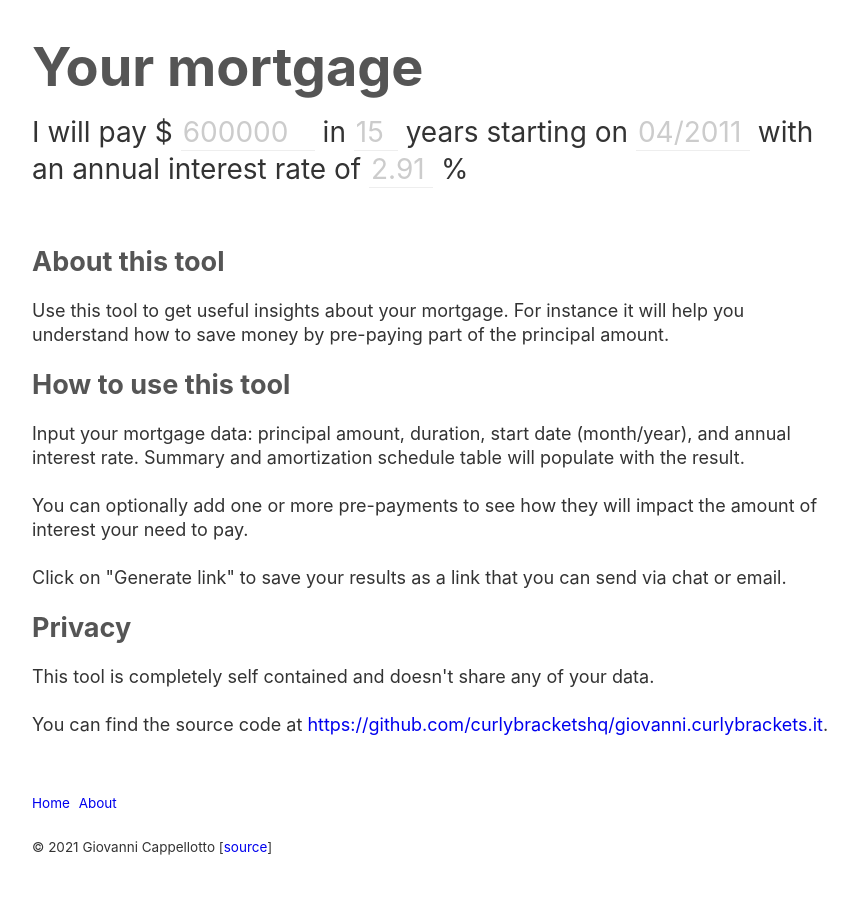
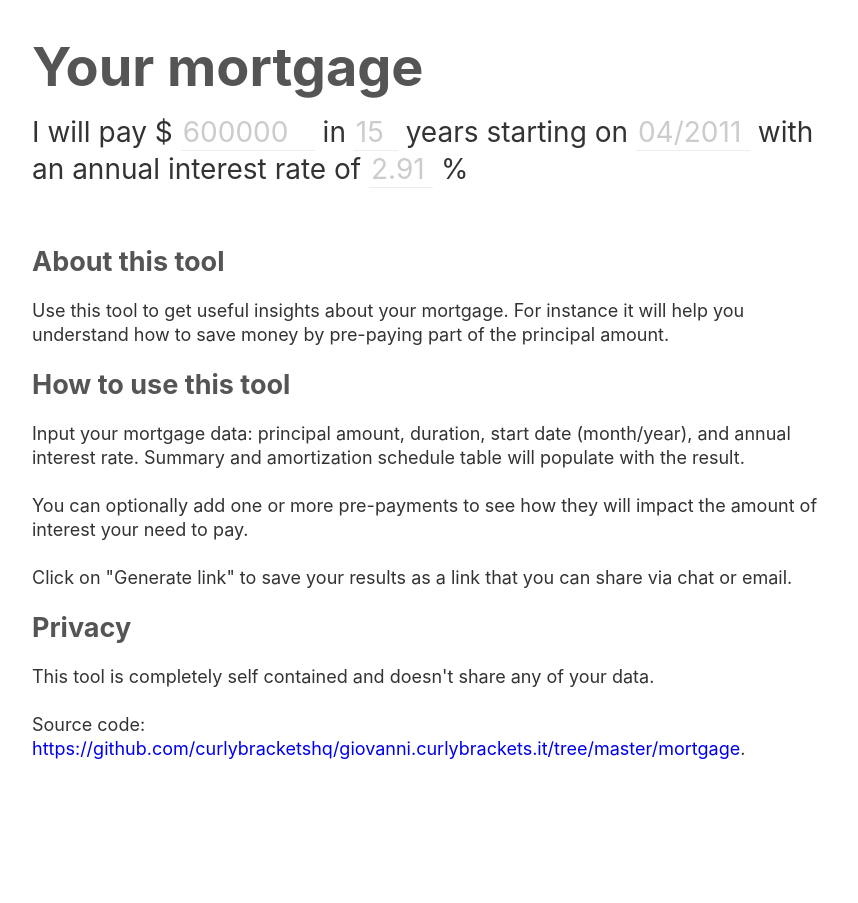
Before and after one commit to curlybracketshq/giovanni.curlybrackets.it, a Jekyll site: the page built from mortgage/index.html, in a window 1280 px wide. Shown: the whole page, without its empty margins (208-1066 px from the left). Built offline with Jekyll 4.4.1, drawn with Linux system fonts in a browser that asks for light colours.

```diff
--- /dev/null
+++ b/_layouts/basic.html
@@ -0,0 +1,18 @@
+<!DOCTYPE html>
+<html lang="en">
+<head>
+  <meta name="viewport" content="width=device-width, initial-scale=1.0">
+  <meta charset="utf-8" />
+  <title>{{ page.title }}</title>
+  <meta name="description" content="{{ page.description }}">
+  <link rel="stylesheet" type="text/css" href="{{ '/stylesheets/reset.css' | relative_url }}" />
+  <link rel="stylesheet" type="text/css" href="{{ '/stylesheets/highlight.css' | relative_url }}" />
+  <link rel="stylesheet" type="text/css" href="{{ '/stylesheets/style.css' | relative_url }}" />
+</head>
+
+<body>
+  <div id="container">
+    {{ content }}
+  </div>
+</body>
+</html>
--- a/mortgage/index.html
+++ b/mortgage/index.html
@@ -98,7 +98,7 @@ description: A tool for visualizing your mortgage amortization schedule.
     the amount of interest your need to pay.
   </p>
   <p>
-    Click on "Generate link" to save your results as a link that you can send
+    Click on "Generate link" to save your results as a link that you can share
     via chat or email.
   </p>
 
@@ -107,8 +107,8 @@ description: A tool for visualizing your mortgage amortization schedule.
     This tool is completely self contained and doesn't share any of your data.
   </p>
   <p>
-    You can find the source code at
-    <a href="{{ site.source_url }}">{{ site.source_url }}</a>.
+    Source code:
+    <a href="{{ site.source_url }}/tree/master/mortgage">{{ site.source_url }}/tree/master/mortgage</a>.
   </p>
 </section>
 
```
Also changed, not shown: other parts of mortgage/index.html (+1 -1 lines), mortgage/README.md (added, +6 -0 lines).
